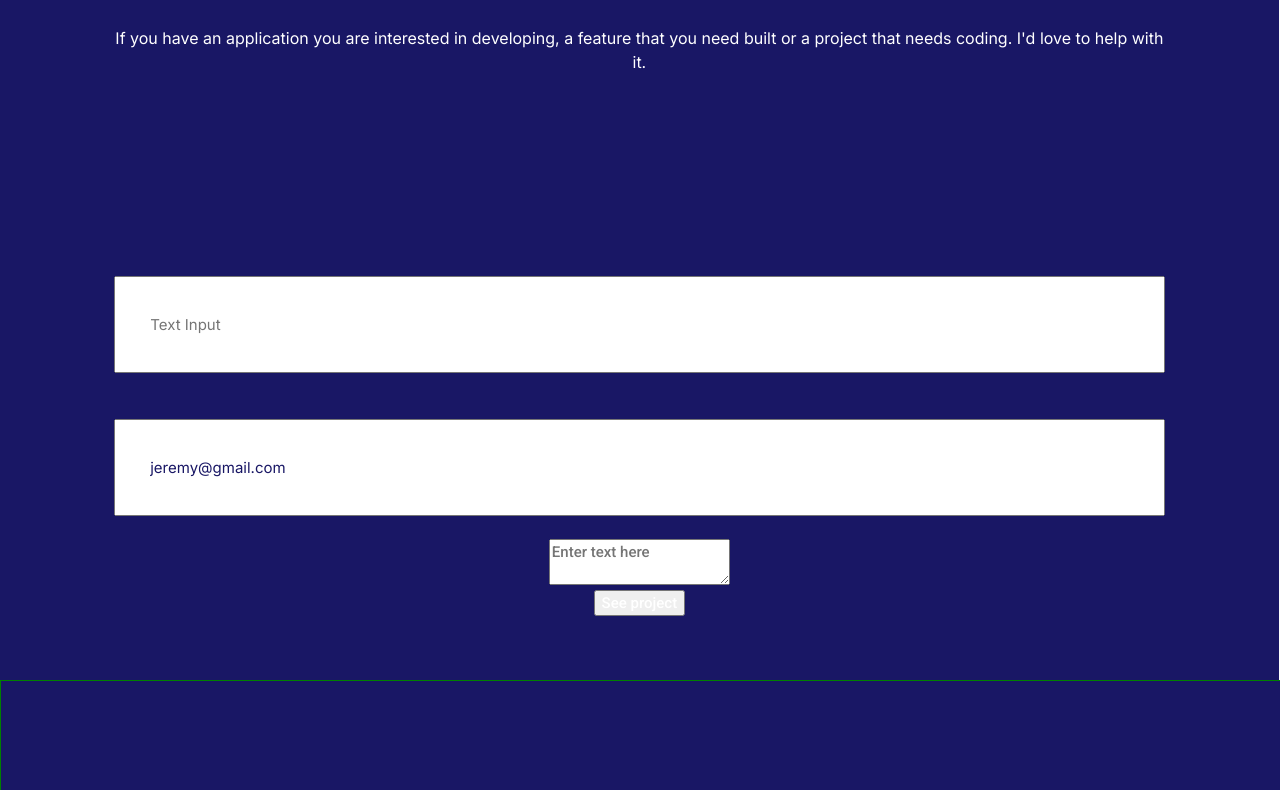
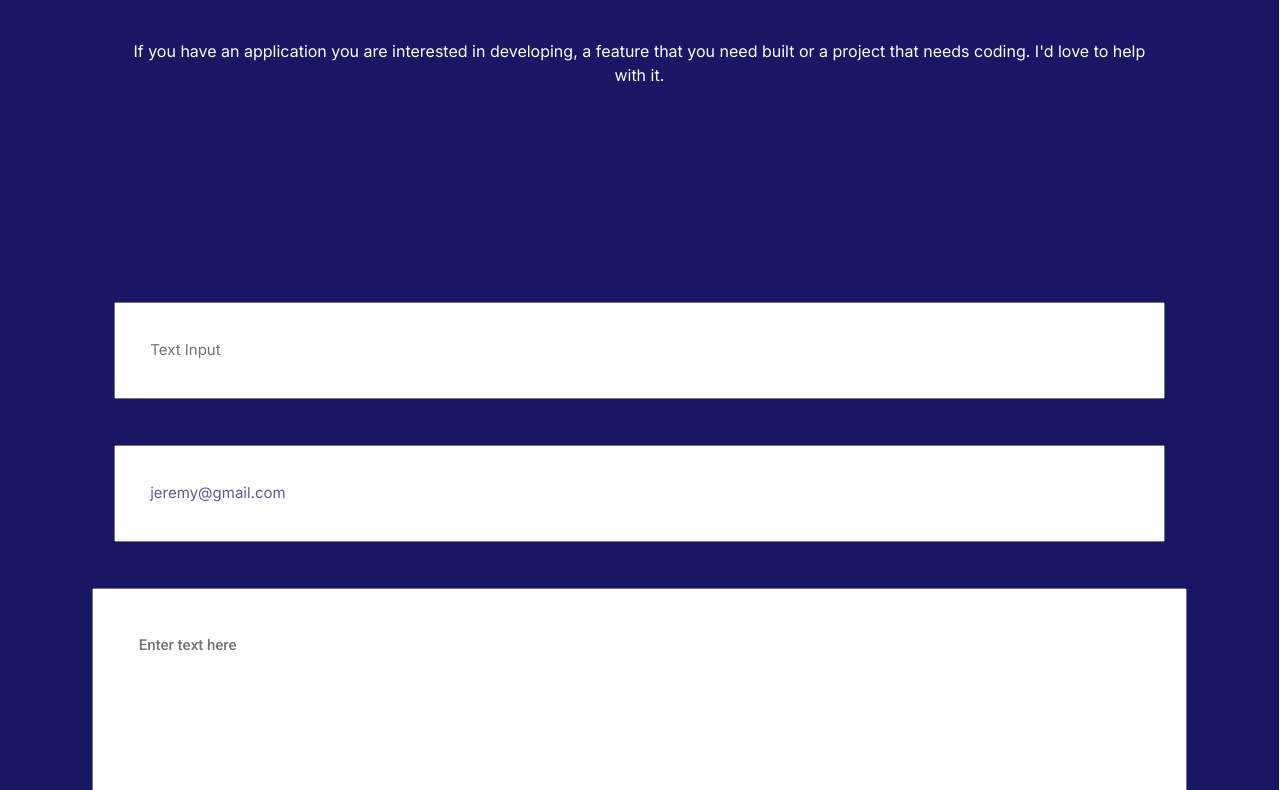
Before and after one commit to aron-net/mobile-version, a website: page index.html in a window 1280 px wide. Shown: the part 10216-11006 px from the top of the page. Drawn offline with Linux system fonts and the light colour scheme.

Commit message:
add style to textarea and button

```diff
--- a/index.html
+++ b/index.html
@@ -295,7 +295,7 @@
                         required
                         maxlength="500"></textarea>
                 </li>
-                <button type="submit">See project</button>
+                <button type="submit" class="see-project-form">See project</button>
             </ul>
         </form>
         <footer>
--- a/style.css
+++ b/style.css
@@ -301,7 +301,7 @@ form {
   font-size: 16px;
   line-height: 24px;
   text-align: center;
-  padding: 9%;
+  padding: 10%;
 }
 
 .form-header {
@@ -337,16 +337,38 @@ input[type=email] {
 
 .email-form::placeholder {
   color: #191765;
-  font-weight: 400;
-  opacity: 1;
+  opacity: 0.7;
 }
 
+
+textarea {
+  width: 87%;
+  margin: 2%;
+  padding: 4%;
+  height: 15vh;
+}
+
+.see-project-form {
+  background-color: #7d73fc;
+  padding: 2%;
+  font-weight: 500;
+  font-size: 12px;
+  line-height: 24px;
+  margin-top: 5%;
+  margin-bottom: 5%;
+}
+
+.see-project-form:hover {
+  box-shadow: 0px 8px 16px rgba(125, 115, 252, 0.48);
+  ;
+}
 /* footer */
 footer {
   background-color: #191765;
   width: 99.9%;
   margin: 0;
-  border: 1px solid green;
+  border: 3px solid #3A3837;
+  ;
 }
 
 .hr-footer {
```
